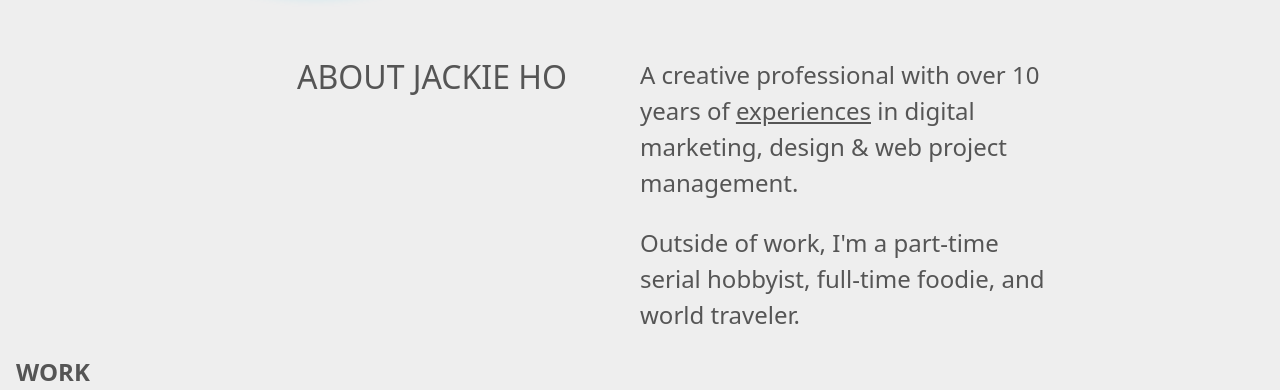
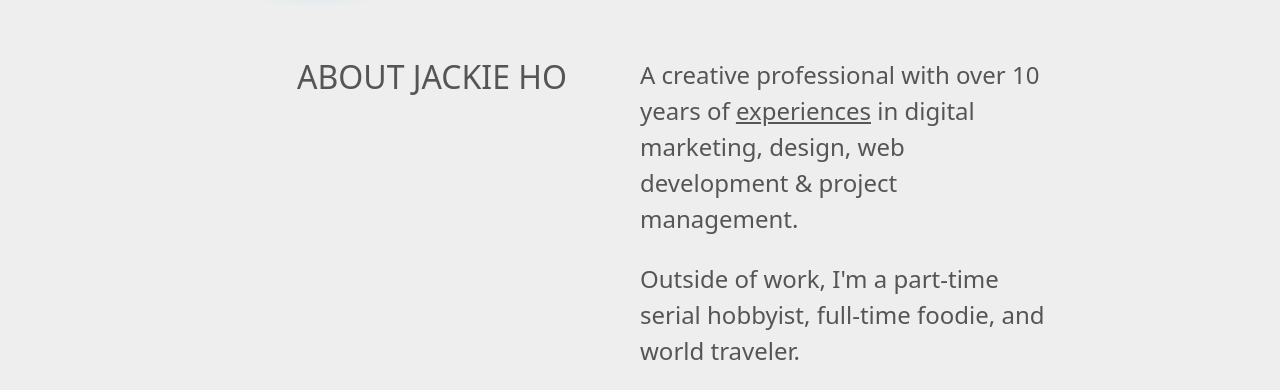
Before and after one commit to jackiehyho/portfolio2024-final, an Astro site: page / in a window 1280 px wide. Shown: the part 808-1198 px from the top of the page. Built offline with nearby package versions, Linux system fonts and the light colour scheme; Astro itself is replaced by a stand-in of ours.

Commit message:
Index message update

```diff
--- a/src/pages/index.astro
+++ b/src/pages/index.astro
@@ -27,7 +27,7 @@ allWork.sort((a, b) => Date.parse(b.data.pubDate) - Date.parse(a.data.pubDate));
           <div class="about-description-container">
             <p class="about-description">
               A creative professional with over 10 years of <a href="/experiences">experiences</a> in digital
-              marketing, design & web project management.
+              marketing, design, web development & project management.
             </p>
             <p class="about-description">
               Outside of work, I'm a part-time serial hobbyist, full-time foodie,
```
